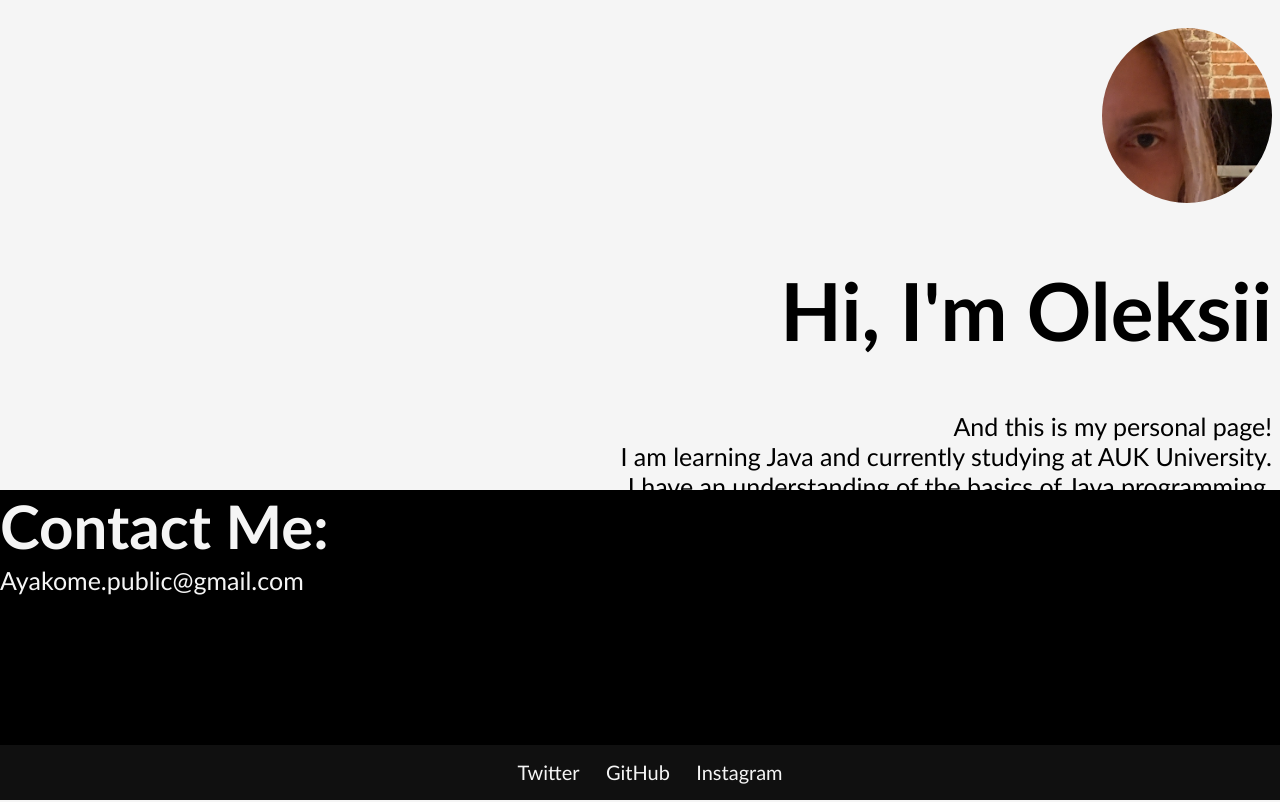
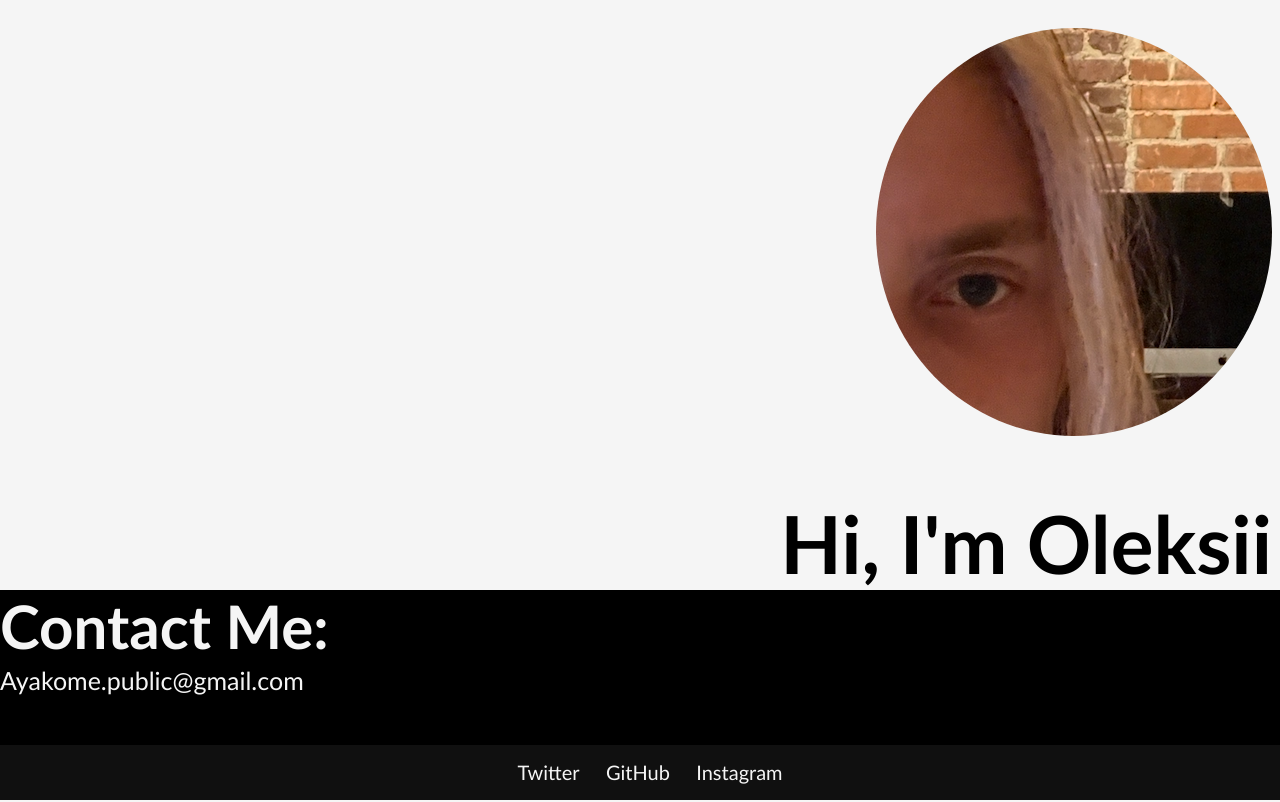
Before and after one commit to Ayako-q/Ayako-q.github.io, a plain HTML site: page MainPage.html in a window 1280 px wide. Drawn offline with Linux system fonts and the light colour scheme.

Commit message:
Update MainPage.html

```diff
--- a/MainPage.html
+++ b/MainPage.html
@@ -14,7 +14,7 @@
   <style>
     img{
       border-radius: 50%;
-      width: 170px;
+      width: auto;
       height: auto;
       margin-top: 20px;
     }
@@ -23,6 +23,7 @@
       font-family: Gill Sans, sans-serif;
       font-size: 25px;
       text-align: right;
+      height: 65%;
     }
     h1 {
       color: black;
@@ -43,14 +44,14 @@
       left: 0;
       width: 100%;
       background-color: black;
-      height: 260px;
+      height: 20%;
     }
     p2 {
       color: whitesmoke;
       font-size: 25px;
       position: fixed;
       left: 0;
-      top: 565px;
+      top: 665px;
     }
     footer {
       position: fixed;
```
Lines whose indentation alone changed are shown as unchanged.
